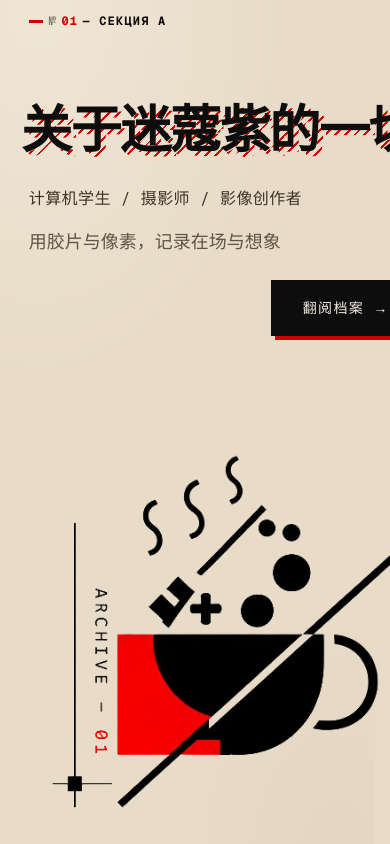
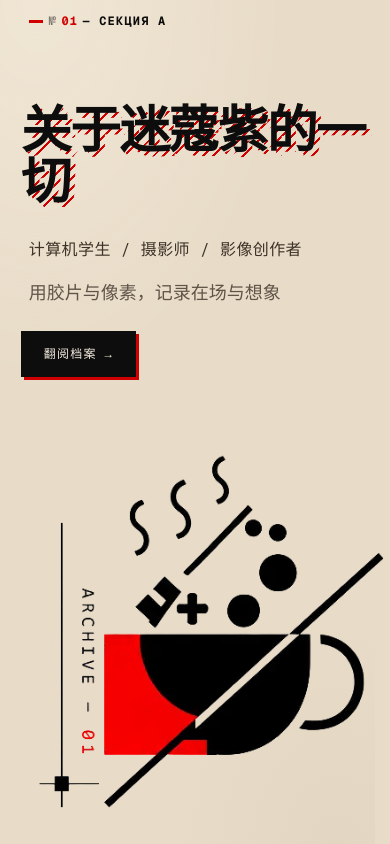
Before and after one commit to M1kk0zz0615/portfolio, a Next.js app: page / in a window 390 px wide. Shown: the top 844 px of the page. Built offline with nearby package versions, Linux system fonts and the light colour scheme.

Commit message:
fix: 移动端标题换行 + 按钮适配，防止横向溢出

```diff
--- a/components/home/AboutArchiveButton.tsx
+++ b/components/home/AboutArchiveButton.tsx
@@ -4,7 +4,7 @@ export function AboutArchiveButton() {
   return (
     <Link
       href="/archive"
-      className="group inline-flex items-center gap-3 border-4 border-[var(--fg)] bg-[var(--fg)] px-7 py-3.5 font-mono text-sm tracking-widest text-[var(--paper-cream)] uppercase no-underline shadow-[4px_4px_0_0_#D10000] transition-all duration-200 hover:border-[#D10000] hover:bg-[#D10000] hover:shadow-[6px_6px_0_0_var(--fg)] hover:text-[var(--paper-cream)]"
+      className="group inline-flex items-center gap-2 sm:gap-3 border-[3px] sm:border-4 border-[var(--fg)] bg-[var(--fg)] px-5 sm:px-7 py-3 sm:py-3.5 font-mono text-xs sm:text-sm tracking-widest text-[var(--paper-cream)] uppercase no-underline shadow-[3px_3px_0_0_#D10000] sm:shadow-[4px_4px_0_0_#D10000] transition-all duration-200 hover:border-[#D10000] hover:bg-[#D10000] hover:shadow-[5px_5px_0_0_var(--fg)] sm:hover:shadow-[6px_6px_0_0_var(--fg)] hover:text-[var(--paper-cream)]"
     >
       翻阅档案
       <span
--- a/components/home/AboutPosterTitle.tsx
+++ b/components/home/AboutPosterTitle.tsx
@@ -3,10 +3,10 @@ const TITLE_CHARS = ["关", "于", "迷", "蔻", "紫", "的", "一", "切"] as
 export function AboutPosterTitle() {
   return (
     <h1
-      className="type-display title-depth flex text-[var(--fg)] select-none whitespace-nowrap"
+      className="type-display title-depth flex flex-wrap text-[var(--fg)] select-none"
       data-text="关于迷蔻紫的一切"
       style={{
-        fontSize: "clamp(3.2rem, 5.2cqw, 5rem)",
+        fontSize: "clamp(2.5rem, 13vw, 5rem)",
         gap: "0.04em 0.16em",
         lineHeight: 1.0,
       }}
--- a/components/home/PosterAbout.tsx
+++ b/components/home/PosterAbout.tsx
@@ -407,7 +407,7 @@ export function PosterAbout() {
             用胶片与像素，记录在场与想象
           </p>
 
-          <div className="anim-y-60 d-3 mt-6 flex justify-end lg:absolute lg:bottom-44 lg:-right-4">
+          <div className="anim-y-60 d-3 mt-6 flex justify-start lg:absolute lg:bottom-44 lg:-right-4">
             <AboutArchiveButton />
           </div>
         </div>
```
